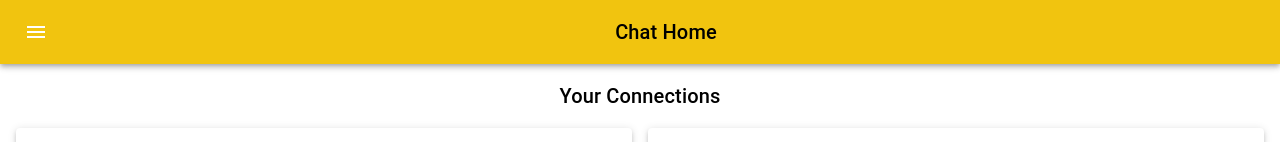
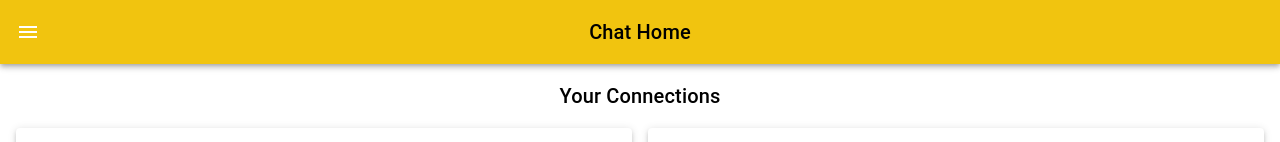
Before and after one commit to cfgtexas24/Team-12, a React (Create React App) app in the folder mobile-web-app/: page /chat in a window 1280 px wide. Shown: the top 142 px of the page. Built offline with nearby package versions, Linux system fonts and the light colour scheme.

Commit message:
fixed header not centering

```diff
--- a/mobile-web-app/src/pages/ChatRoom.js
+++ b/mobile-web-app/src/pages/ChatRoom.js
@@ -248,14 +248,14 @@ const ChatRoom = () => {
       flexDirection: 'column',
     }}>
       <AppBar position="static" sx={{ backgroundColor: '#f1c40f' }}>
-        <Toolbar>
+  <Toolbar sx={{ justifyContent: 'center', position: 'relative' }}>
     {selectedChannel ? (
       <IconButton
         size="large"
         edge="start"
         color="inherit"
         aria-label="back"
-              sx={{ mr: 2 }}
+        sx={{ position: 'absolute', left: 16 }}
         onClick={() => setSelectedChannel(null)}
       >
         <ArrowBackIcon />
@@ -266,13 +266,13 @@ const ChatRoom = () => {
         edge="start"
         color="inherit"
         aria-label="menu"
-              sx={{ mr: 2 }}
+        sx={{ position: 'absolute', left: 16 }}
         onClick={toggleDrawer(true)}
       >
         <MenuIcon />
       </IconButton>
     )}
-          <Typography variant="h6" component="div" sx={{ flexGrow: 1, color: '#000' }}>
+    <Typography variant="h6" component="div" sx={{ color: '#000' }}>
       {selectedChannel || 'Chat Home'}
     </Typography>
   </Toolbar>
```
Lines whose indentation alone changed are shown as unchanged.
